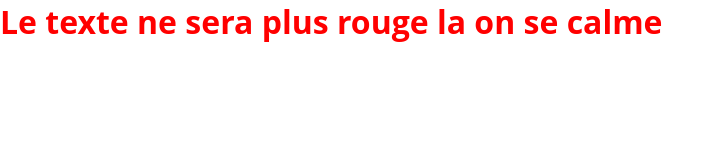
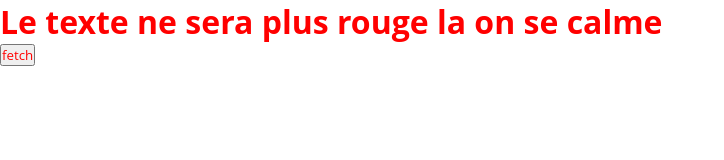
Before and after one commit to LamarcheG/recipe, a React (Create React App) app: page / in a window 1280 px wide. Shown: the top 160 px of the page, without its empty margins (0-724 px from the left). Built offline with nearby package versions, Linux system fonts and the light colour scheme; no server answers.

Commit message:
feat:fetch recipe

```diff
--- a/src/App.tsx
+++ b/src/App.tsx
@@ -1,14 +1,16 @@
 import GlobalStyle from "global.style";
-import React, { useState } from "react";
+import React, { useEffect, useState } from "react";
 import { getRecipe } from "./Utility/Scrapper";
 
 function App() {
-  const [recipe, setRecipe] = useState(
-    getRecipe(
+  const [recipe, setRecipe] = useState();
+  const fetchData = async () => {
+    const recipe = await getRecipe(
       "https://cuisinez.telequebec.tv/recettes/2580/pain-maison-a-la-poele"
-    )
-  );
-  console.log(recipe);
+    );
+    console.log(recipe);
+  };
+
   return (
     <>
       {/*Global style is applied here*/}
@@ -16,6 +18,8 @@ function App() {
       <div className="App">
         <h1>Le texte ne sera plus rouge la on se calme</h1>
       </div>
+      <button onClick={fetchData}>fetch</button>
+      <p>{recipe}</p>
     </>
   );
 }
--- a/src/Utility/Scrapper.ts
+++ b/src/Utility/Scrapper.ts
@@ -1,5 +1,8 @@
 export const getRecipe = async (url: string) => {
-  const response = await fetch(url);
-  const data = await response.json();
+  const response = await fetch(url, {
+    method: "GET",
+    headers: { "Content-Type": "application/json", Accept: "application/json" },
+  });
+  const data = await response.text();
   return data;
 };
```
